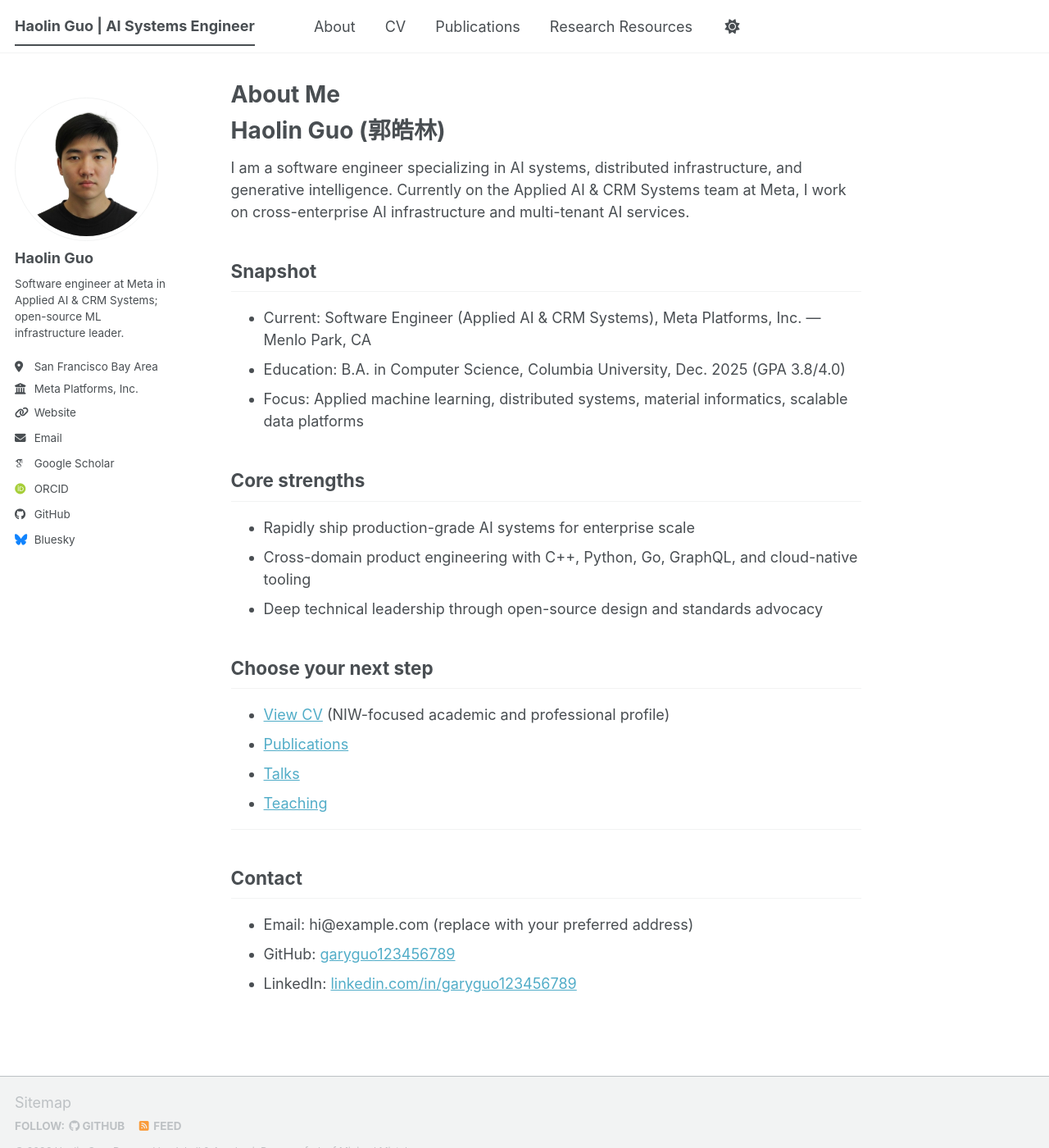
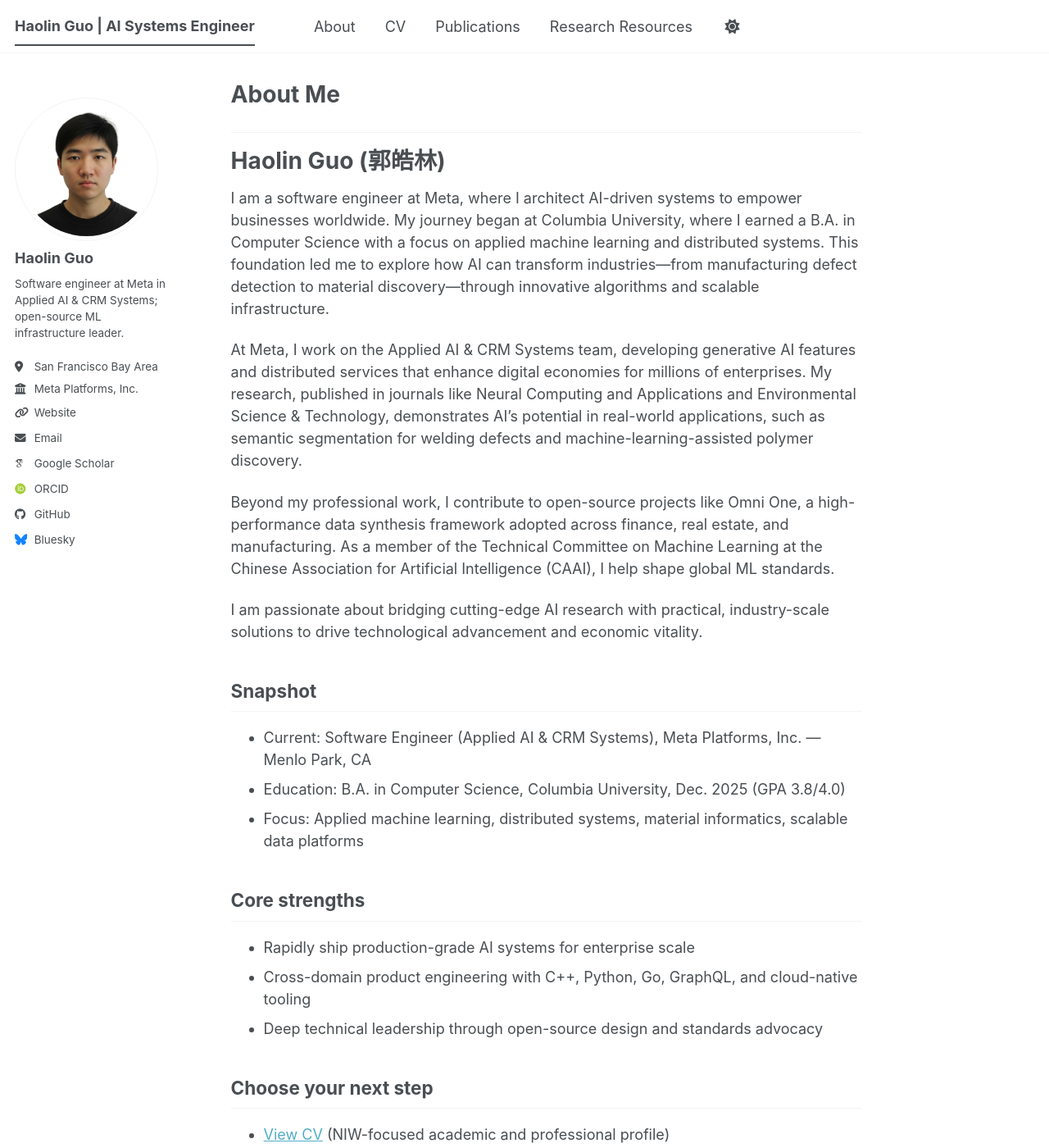
Before and after one commit to garyguo123456789/garyguo123456789.github.io, a Jekyll site: the page built from _pages/about.md, in a window 1280 px wide and 1400 px high. Shown: the whole window at 82% size. Built offline with Jekyll 4.4.1, drawn with Linux system fonts in a browser that asks for light colours; some web fonts are replaced; a script bundle is joined from its source files by our own code; library files that are not in the unit come from our copies.

Commit message:
update about me

```diff
--- a/_pages/about.md
+++ b/_pages/about.md
@@ -7,9 +7,17 @@
   - /about.html
 ---
 
+---
+
 # Haolin Guo (郭皓林)
 
-I am a software engineer specializing in AI systems, distributed infrastructure, and generative intelligence. Currently on the Applied AI & CRM Systems team at Meta, I work on cross-enterprise AI infrastructure and multi-tenant AI services.
+I am a software engineer at Meta, where I architect AI-driven systems to empower businesses worldwide. My journey began at Columbia University, where I earned a B.A. in Computer Science with a focus on applied machine learning and distributed systems. This foundation led me to explore how AI can transform industries—from manufacturing defect detection to material discovery—through innovative algorithms and scalable infrastructure.
+
+At Meta, I work on the Applied AI & CRM Systems team, developing generative AI features and distributed services that enhance digital economies for millions of enterprises. My research, published in journals like Neural Computing and Applications and Environmental Science & Technology, demonstrates AI's potential in real-world applications, such as semantic segmentation for welding defects and machine-learning-assisted polymer discovery.
+
+Beyond my professional work, I contribute to open-source projects like Omni One, a high-performance data synthesis framework adopted across finance, real estate, and manufacturing. As a member of the Technical Committee on Machine Learning at the Chinese Association for Artificial Intelligence (CAAI), I help shape global ML standards.
+
+I am passionate about bridging cutting-edge AI research with practical, industry-scale solutions to drive technological advancement and economic vitality.
 
 ## Snapshot
 - Current: Software Engineer (Applied AI & CRM Systems), Meta Platforms, Inc. — Menlo Park, CA
@@ -24,8 +32,7 @@
 ## Choose your next step
 - [View CV](/cv/) (NIW-focused academic and professional profile)
 - [Publications](/publications/)
-- [Talks](/talks/)
-- [Teaching](/teaching/)
+- [Research Resources](/markdown/)
 
 ---
 
```
